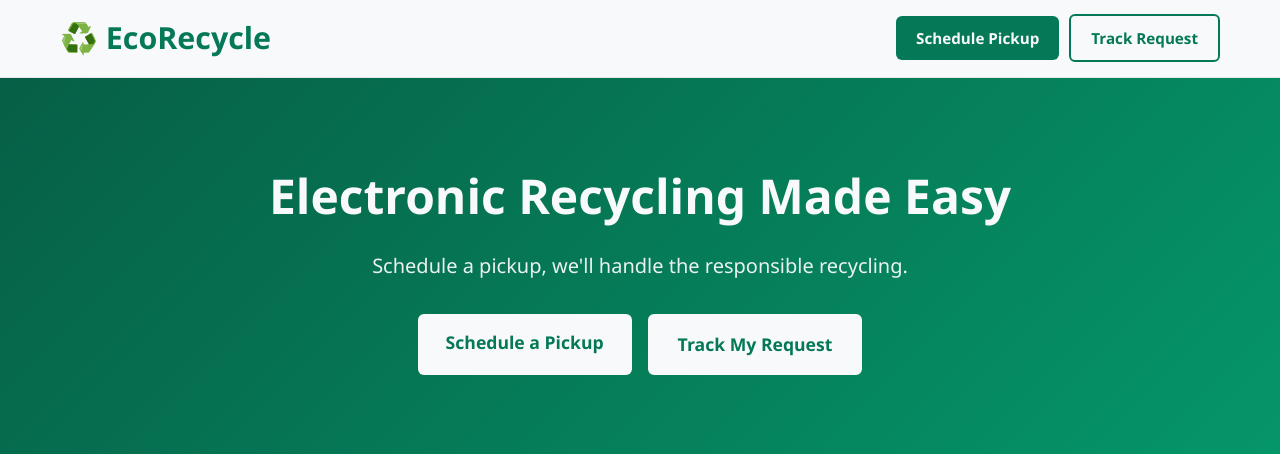
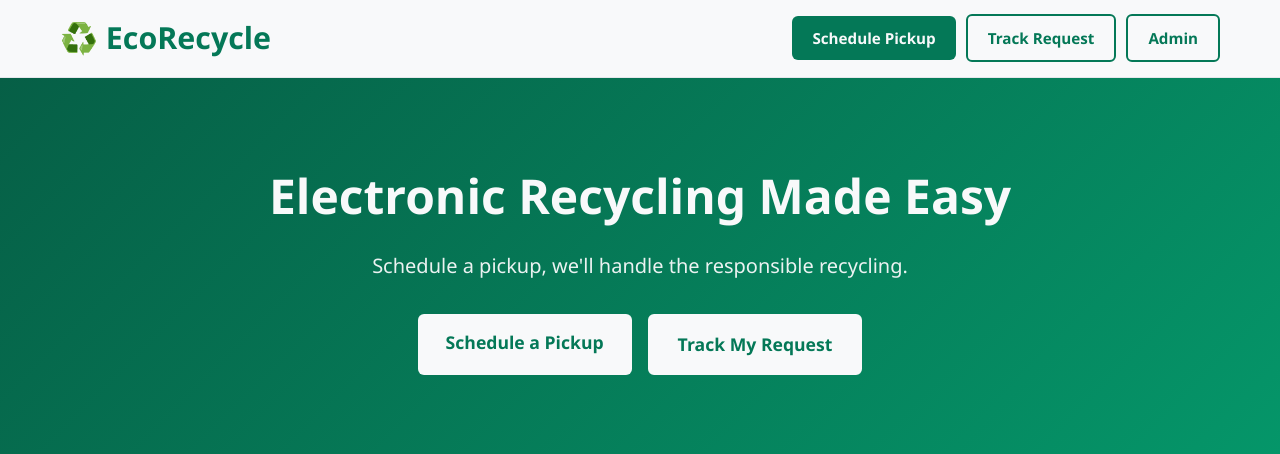
Before and after one commit to unixbytes/eRecycle, a Flask app: page / in a window 1280 px wide. Shown: the top 454 px of the page. Run offline with Flask 3, Linux system fonts and the light colour scheme; parts of the project's set-up code (start-up, migrations or seed data) failed here and were passed over.

Commit message:
Add Admin button back to public nav menus

```diff
--- a/app/templates/index.html
+++ b/app/templates/index.html
@@ -14,6 +14,7 @@
             <div class="nav-links" id="navLinks">
                 <a href="/request-pickup" class="btn btn-primary">Schedule Pickup</a>
                 <a href="/track" class="btn btn-secondary">Track Request</a>
+                <a href="/admin/login" class="btn btn-secondary">Admin</a>
             </div>
         </div>
     </nav>
--- a/app/templates/request_pickup.html
+++ b/app/templates/request_pickup.html
@@ -14,6 +14,7 @@
             <div class="nav-links" id="navLinks">
                 <a href="/request-pickup" class="btn btn-primary">Schedule Pickup</a>
                 <a href="/track" class="btn btn-secondary">Track Request</a>
+                <a href="/admin/login" class="btn btn-secondary">Admin</a>
             </div>
         </div>
     </nav>
--- a/app/templates/track_form.html
+++ b/app/templates/track_form.html
@@ -14,6 +14,7 @@
             <div class="nav-links" id="navLinks">
                 <a href="/request-pickup" class="btn btn-primary">Schedule Pickup</a>
                 <a href="/track" class="btn btn-secondary">Track Request</a>
+                <a href="/admin/login" class="btn btn-secondary">Admin</a>
             </div>
         </div>
     </nav>
--- a/app/templates/track_request.html
+++ b/app/templates/track_request.html
@@ -14,6 +14,7 @@
             <div class="nav-links" id="navLinks">
                 <a href="/request-pickup" class="btn btn-primary">Schedule Pickup</a>
                 <a href="/track" class="btn btn-secondary">Track Request</a>
+                <a href="/admin/login" class="btn btn-secondary">Admin</a>
             </div>
         </div>
     </nav>
```
